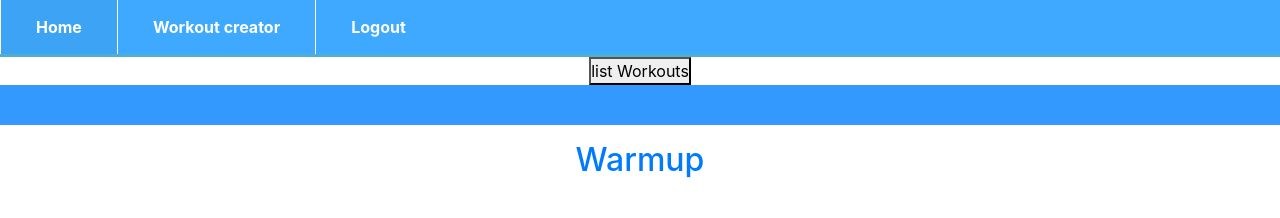
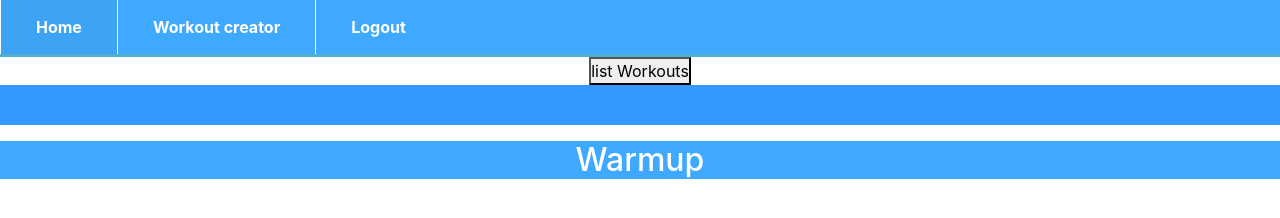
Before and after one commit to JordanThompson-dev/GymApp, a website: page WorkoutHub.html in a window 1280 px wide. Drawn offline with nearby package versions, Linux system fonts and the light colour scheme; no server answers.

Commit message:
James fixes

```diff
--- a/WorkoutHub.html
+++ b/WorkoutHub.html
@@ -52,7 +52,7 @@ $('.popover-header').click(function() {
     <ol id="list"></ol>
   <!--<button type="button" name="button" onclick = "gotData()">Workout List</button>-->
   </center>
-  <h2><a href="warmup.html">Warmup</a></h2>
+  <h2 class= "warmupbutton2"><a class="warmupbuttontext" href="warmup.html">Warmup</a></h2>
 
 </workouts>
 <style>
--- a/style1.css
+++ b/style1.css
@@ -508,6 +508,16 @@ text-align: center;
   font-size: 1.5em
 }
 
+.warmupbutton2 {
+  background-color: #3FA9FF;
+  color: white;
+  position: center;
+}
+
+.warmupbuttontext {
+  color: white;
+}
+
 .userinfobutton{
   background:url(./img/userinfobutton.jpg);
   background-size: 100%;
```
Also changed, not shown: progressTracker.html (+1 -1 lines).
